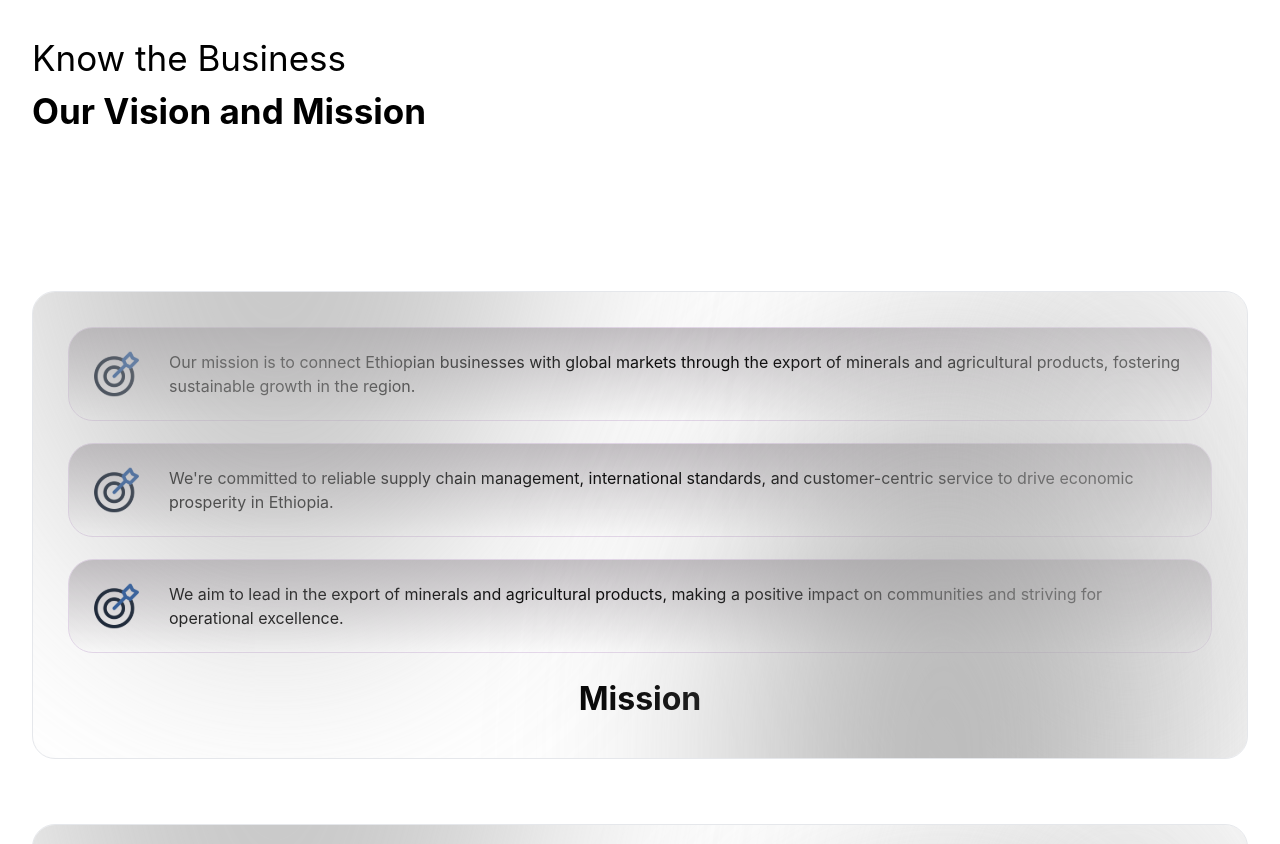
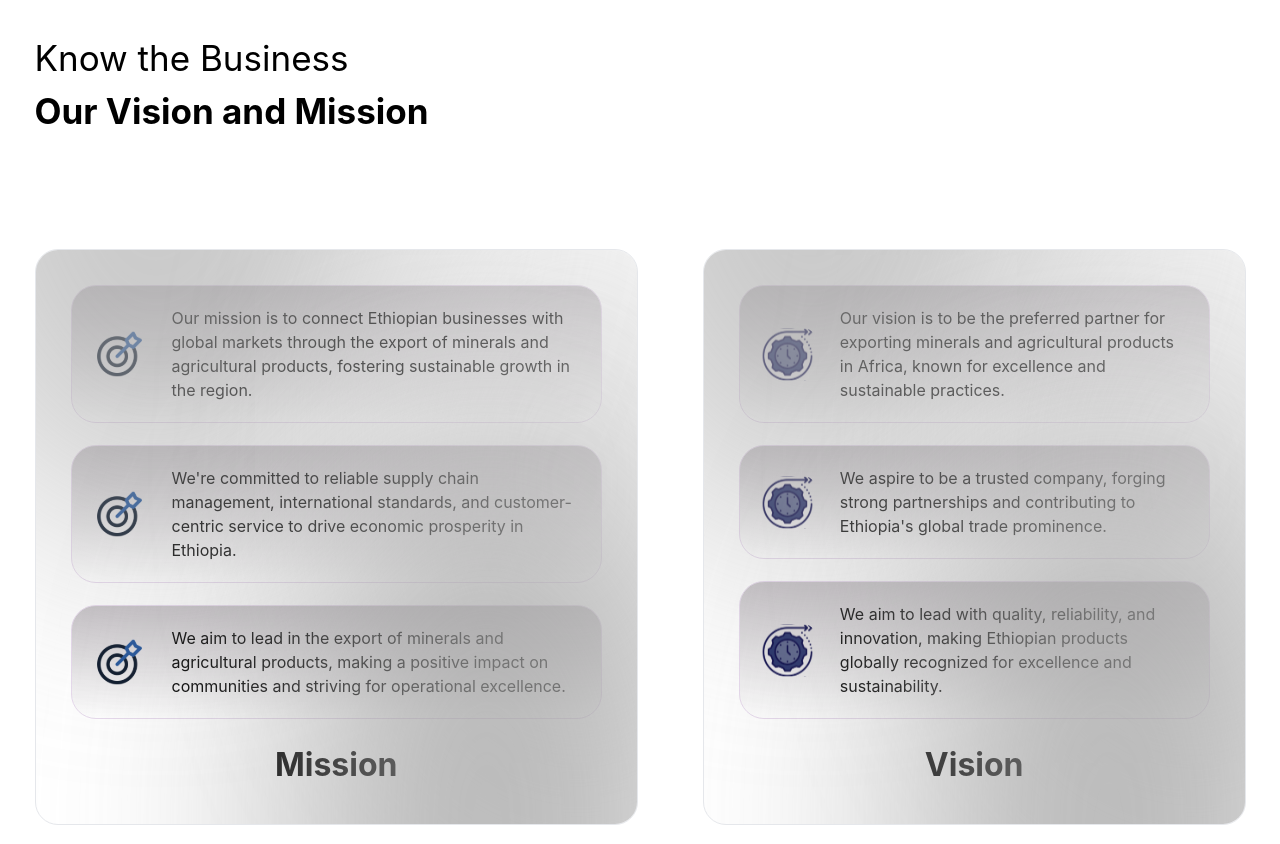
Before and after one commit to Upsurge-Tech/africa_business_group, a Next.js app: page /our-mission-and-vision in a window 1280 px wide. Shown: the top 844 px of the page. Built offline with nearby package versions, Linux system fonts and the light colour scheme.

Commit message:
finish desktop

```diff
--- a/src/pages/our-mission-and-vision/index.js
+++ b/src/pages/our-mission-and-vision/index.js
@@ -11,12 +11,14 @@ export default function OurMissionAndVision() {
   ]
 
   return (
-    <div className="p-[2rem] flex flex-col gap-[65px]">
+    <div className="p-[2rem]">
+      <div className="flex flex-col gap-[44px] m-auto  max-w-[1211px]">
         <div>
           <p className="text-[35px]">Know the Business</p>
           <h2 className="text-[35px] font-bold">Our Vision and Mission</h2>
         </div>
         <br />
+        <div className="flex flex-col md:flex-row gap-[65px]">
           <ValueMissionCard
             bulletIcon={'/images/vision-and-mission/target.svg'}
             title={'Mission'}
@@ -28,6 +30,8 @@ export default function OurMissionAndVision() {
             title={'Vision'}
             statements={visions}
           />
+        </div>
+      </div>
     </div>
   )
 }
```
Lines whose indentation alone changed are shown as unchanged.
